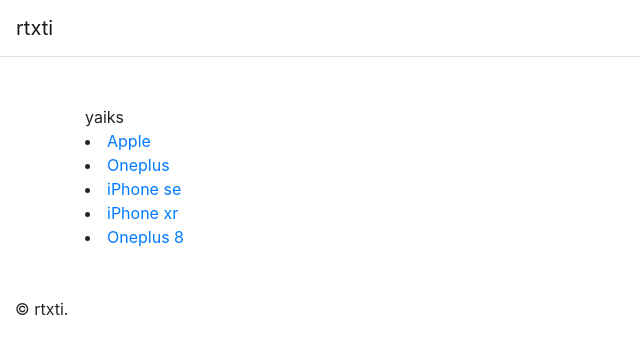
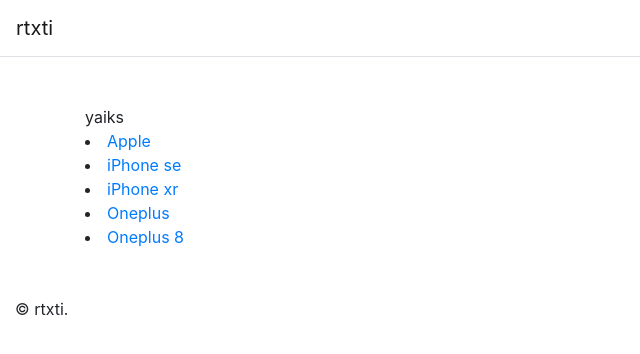
Before and after one commit to rtxti/www, a Jekyll site: the page built from smartphones.html, in a window 1280 px wide. Shown: the top 354 px of the page, without its empty margins (0-640 px from the left). Built offline with Jekyll 4.4.1, drawn with Linux system fonts in a browser that asks for light colours.

Commit message:
Update smartphones.html

```diff
--- a/smartphones.html
+++ b/smartphones.html
@@ -5,7 +5,7 @@ title: Smartphones
 
 <div class="container">
   yaiks
-  {% assign phone-brand = site.smartphones | sort: "brand" %}
+  {% assign phone-brand = site.smartphones | sort: "label" %}
   {% for brand in phone-brand %}
   <li><a href="{{ brand.url | relative_url }}">{{ brand.title }}</a></li>
   {% endfor %}
```
